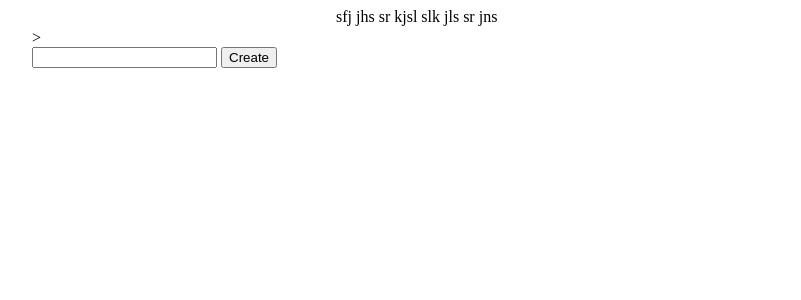
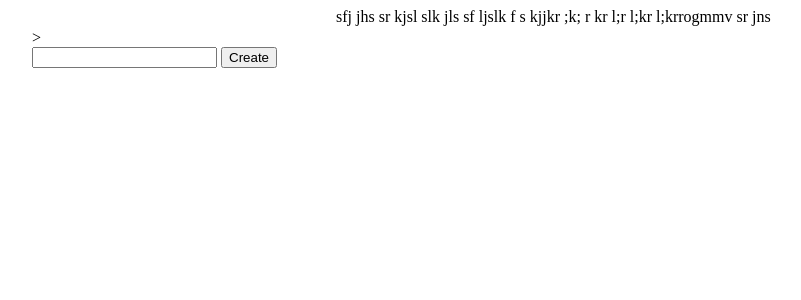
Before and after one commit to jyrj/ToDo-app, a Flask app: template templates/index12.html in a window 1280 px wide. Shown: the top 300 px of the page, without its empty margins (280-1081 px from the left). Run offline with Flask 2, Linux system fonts and the light colour scheme; the template is opened without the code that fills it, so the values that code supplies are empty.

Commit message:
commit on master

```diff
--- a/templates/index12.html
+++ b/templates/index12.html
@@ -112,4 +112,7 @@
 
   sr kjsl
   slk jls
+  sf ljslk f
+  s kjjkr ;k;
+  r kr l;r l;kr l;krrogmmv
   sr jns
```
